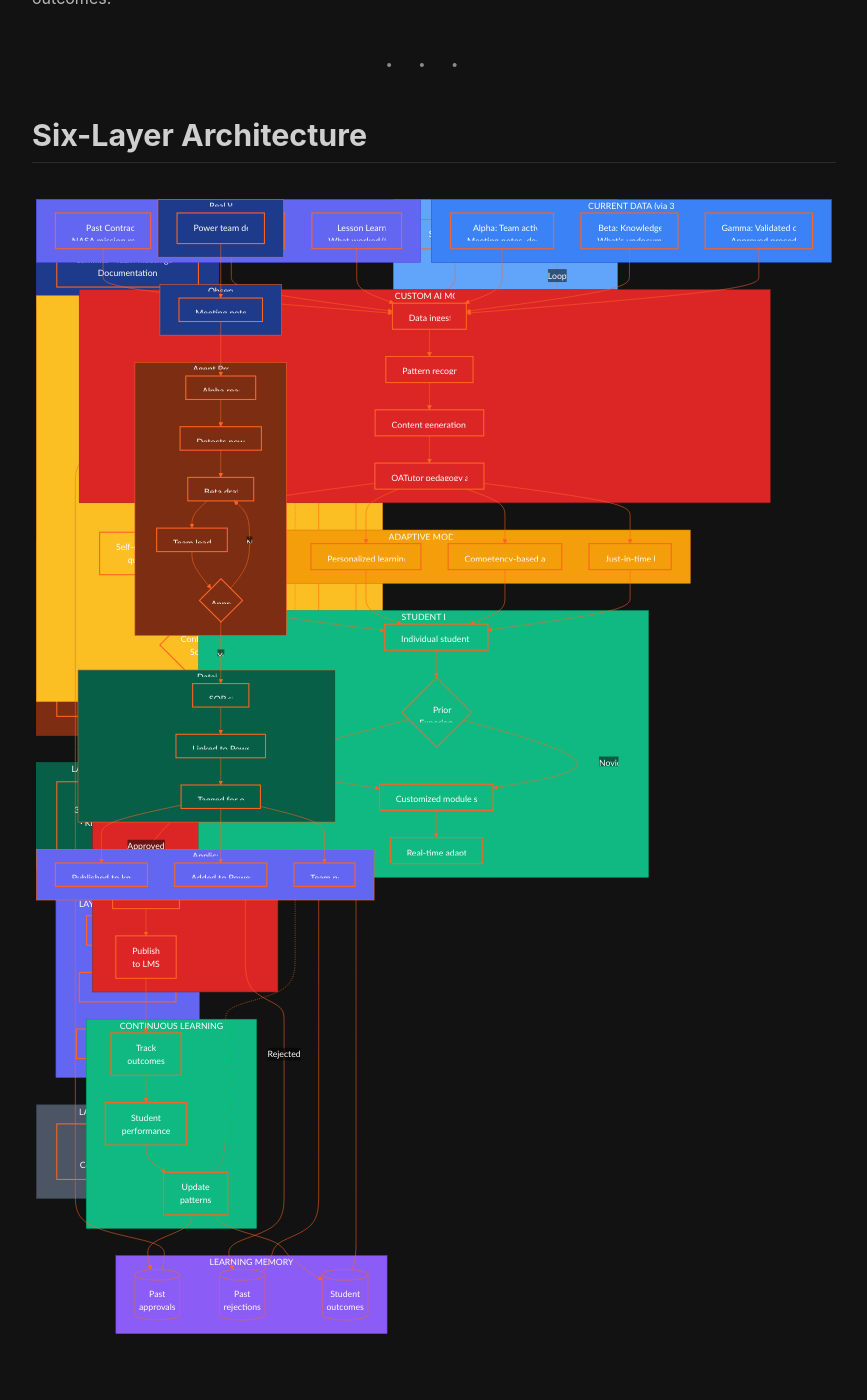
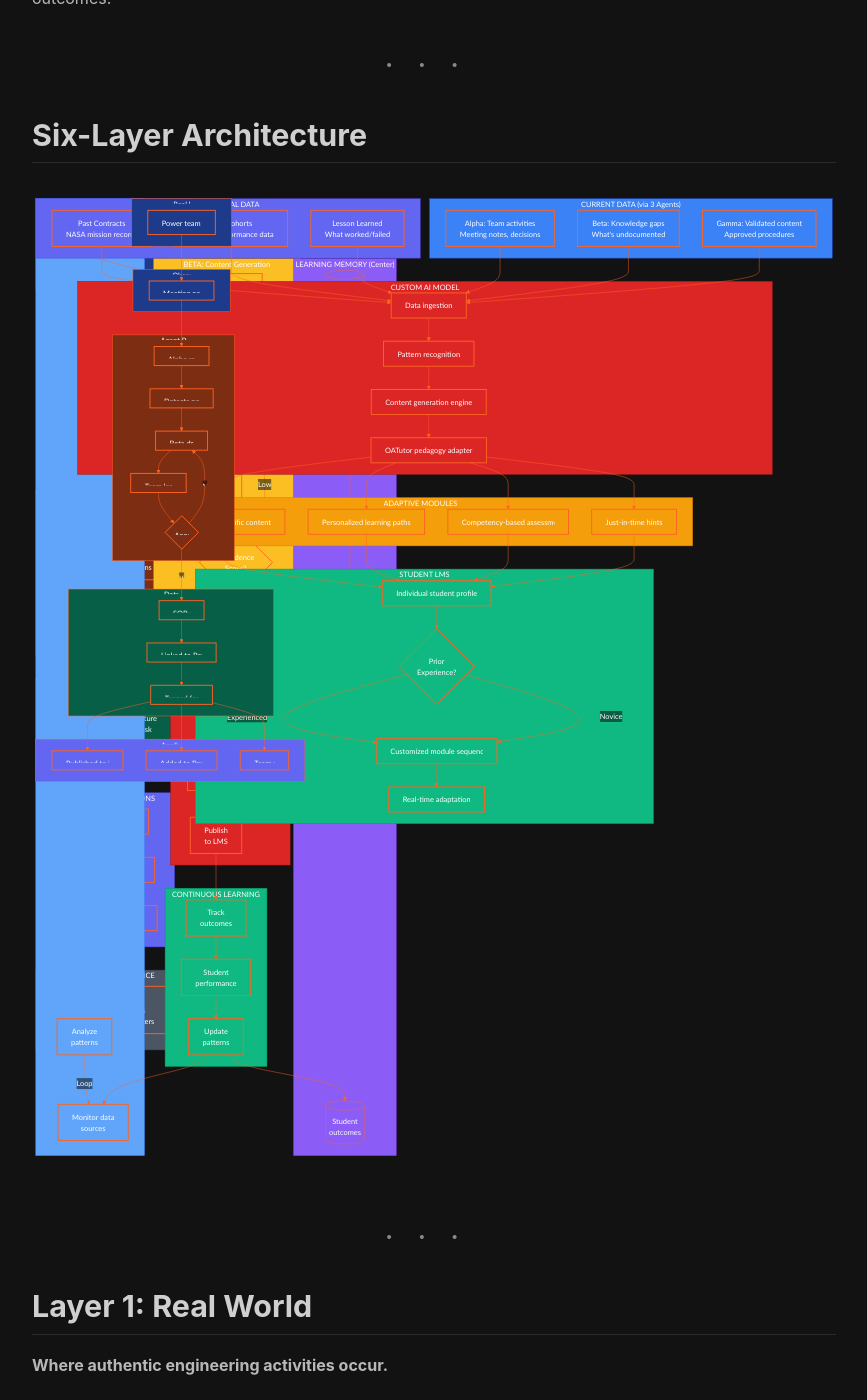
Before and after one commit to Lizo-RoadTown/Portfolio, a Jekyll site: the page built from demos/bronco-demo/architecture.md, in a window 1280 px wide and 1400 px high, scrolled down 419 px. Shown: the whole window, without its empty margins (96-963 px from the left). Built offline with Jekyll 4.4.1, drawn with Linux system fonts in a browser that asks for light colours; part of the change alters nothing that is shown.

Commit message:
refactor: reorganize agent workflow diagram with learning memory at center
- Place Learning Memory in center as the central hub
- Arrange 4 agent blocks (Alpha, Beta, Gamma, Feedback) in circular flow
- Create clearer visual hierarchy: Explore → Generate → Publish → Learn → repeat
- Simplify connections to reduce diagram complexity
- All agents now clearly connect to/from central learning memory

🤖 Generated with [Claude Code](https://claude.com/claude-code)

Co-Authored-By: Claude Sonnet 4.5 <noreply@anthropic.com>

````diff
--- a/demos/bronco-demo/architecture.md
+++ b/demos/bronco-demo/architecture.md
@@ -110,12 +110,21 @@ No change to workflows. Team works naturally. System learns from existing activi
 
 ```mermaid
 flowchart TD
+    %% Central Learning Memory
+    subgraph LEARNING["LEARNING MEMORY (Center)"]
+        L1[(Past<br/>approvals)]
+        L2[(Past<br/>rejections)]
+        L3[(Student<br/>outcomes)]
+    end
+
+    %% Circle Block 1: ALPHA (Top)
     subgraph ALPHA["ALPHA: Exploration"]
         A1[Monitor data<br/>sources]
         A2[Analyze<br/>patterns]
         A3[Share insights]
     end
 
+    %% Circle Block 2: BETA (Right)
     subgraph BETA["BETA: Content Generation"]
         B1[Receive<br/>insights]
         B2[Access learned<br/>patterns]
@@ -124,37 +133,37 @@ flowchart TD
         B5{Confidence<br/>Score?}
     end
 
+    %% Circle Block 3: GAMMA (Bottom)
     subgraph GAMMA["GAMMA: Publication"]
         G1{Human<br/>Review}
         G2[Write to<br/>database]
         G3[Publish<br/>to LMS]
     end
 
-    subgraph LEARNING["LEARNING MEMORY"]
-        L1[(Past<br/>approvals)]
-        L2[(Past<br/>rejections)]
-        L3[(Student<br/>outcomes)]
-    end
-
+    %% Circle Block 4: FEEDBACK (Left)
     subgraph FEEDBACK["CONTINUOUS LEARNING"]
         F1[Track<br/>outcomes]
         F2[Student<br/>performance]
         F3[Update<br/>patterns]
     end
 
-    %% Circular flow
+    %% Circular flow between the 4 blocks
     A3 --> B1
-    L1 --> B2
-    L2 --> B2
-    L3 --> B2
+    A2 -.->|Loop| A1
+
     B1 --> B2 --> B3 --> B4 --> B5
     B5 -- High --> G1
     B5 -- Low --> B3
-    G1 -- Approved --> G2 --> G3 --> F1 --> F2 --> F3 --> L1
+
+    G1 -- Approved --> G2 --> G3 --> F1
+
+    F1 --> F2 --> F3 --> A1
+
+    %% All blocks connect to/from central LEARNING MEMORY
+    LEARNING --> B2
+    G1 -- Approved --> L1
     G1 -- Rejected --> L2
     F3 --> L3
-    F3 -.-> B2
-    A2 -.->|Loop| A1
 
     %% Style (preserved from original)
     style ALPHA fill:#60a5fa,stroke:#3b82f6,color:#fff
````
